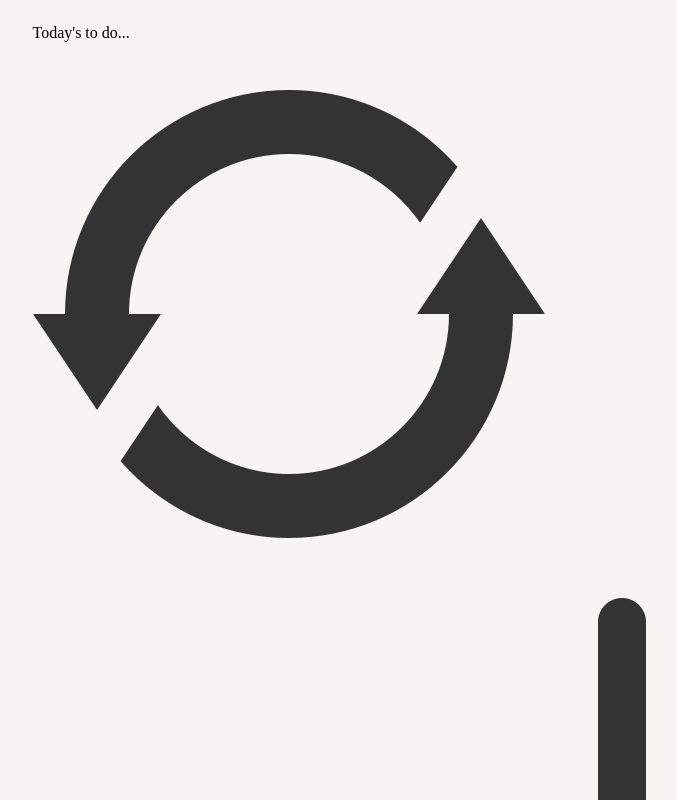
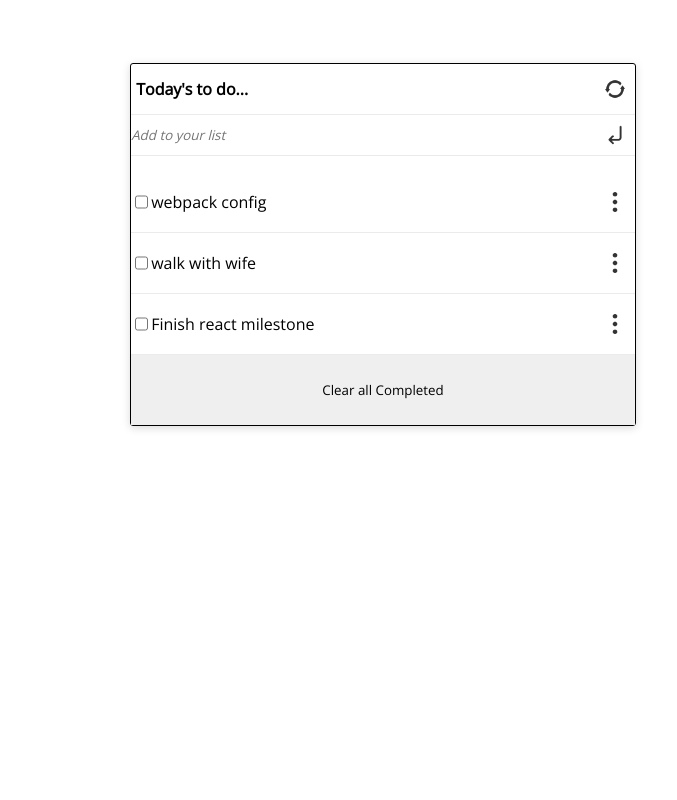
Before and after one commit to TemesgenA/my-list, a website built with webpack: page src/index.html in a window 1280 px wide. Shown: the top 800 px of the page, without its empty margins (257-934 px from the left). Built offline with nearby package versions, Linux system fonts and the light colour scheme.

Commit message:
update style.css

```diff
--- a/src/style.css
+++ b/src/style.css
@@ -1,125 +1,126 @@
-@import url('https://fonts.googleapis.com/css2?family=Source+Sans+Pro:wght@300;400&display=swap');
-
-body {
-  background-color: #f8f4f4;
-  display: flex;
-  justify-content: center;
+* {
+  font-family: 'open sans', sans-serif;
+  padding: 0;
 }
 
-.container {
-  width: 500px;
-  font-family: 'Source Sans Pro', sans-serif;
-  font-weight: 400;
-  display: flex;
-  flex-direction: column;
-  background: #eeecec;
-  border: 1px solid #928e8e;
-  box-shadow: #999797 5px 5px 5px;
-  border-radius: 4px;
-}
-
-header {
-  background-color: white;
-}
-
-.note {
-  color: red;
-  text-align: center;
-}
-
-.hidden {
-  display: none;
-}
-
-.task-group {
-  width: 100%;
-  display: flex;
-  justify-content: space-around;
-  align-items: center;
-  border: 1px solid #f8f4f4;
-}
-
-.header-list {
-  border-top: 2px solid #f8f4f4;
-}
-
-.arrow-left {
-  font-size: 10px;
-}
-
-.optionBtn {
-  width: 10%;
-  text-align: end;
-  cursor: move;
-}
-
-#input-task {
-  font-size: 17px;
-  border: 0;
-  outline: 0;
-  width: 100%;
-  padding: 10px;
-}
-
-.task-lister {
-  padding: 0;
-  margin: 0;
-  background-color: white;
-}
-
-.task-lister li {
+ul {
   list-style: none;
 }
 
-.task-list {
-  border-bottom: 2px solid #f8f4f4;
+.to-do-list-container {
+  display: flex;
+  flex-direction: column;
+  align-items: flex-start;
+  border: 1px;
+  border-style: solid;
+  border-radius: 3px;
+  margin-right: 30%;
+  margin-left: 30%;
+  box-shadow: 0 2px 8px rgb(0 0 0 / 15%);
+  margin-top: 5%;
 }
 
-.selected {
-  background: rgb(214, 214, 150);
+.title-container {
+  display: flex;
+  justify-content: space-between;
+  align-items: center;
+  width: 100%;
+  height: 50px;
+  border-bottom: 1px solid rgba(0, 0, 0, 0.08);
 }
 
-.task-div {
+.title {
+  display: flex;
   width: 100%;
+  align-items: flex-start;
+  margin-left: 5px;
+  font-weight: bold;
+}
+
+.refresh {
+  width: 20px;
+  height: 20px;
+  cursor: pointer;
+  margin-right: 10px;
+}
+
+.to-do-list-ul {
+  width: 100%;
+  margin-bottom: 0;
+}
+
+.li-div {
+  display: flex;
+  flex-direction: row;
+}
+
+.to-do-item {
+  list-style: none;
   display: flex;
   align-items: center;
+  justify-content: space-between;
+  height: 60px;
+  width: 100%;
+  border-bottom: 1px solid rgba(0, 0, 0, 0.08);
 }
 
-.label {
-  width: 90%;
-  float: right;
-  padding: 10px;
-  outline: 0;
+.to-do-item:hover {
+  background-color: #faf441;
 }
 
-.task-list-item {
-  padding: 2px 15px 0 15px;
+.img-div {
+  display: flex;
+  align-items: flex-start;
+}
+
+.li-img {
+  width: 20px;
+  height: 20px;
+  cursor: pointer;
+  margin-right: 10px;
+}
+
+.form-container {
   display: flex;
   flex-direction: row;
   justify-content: space-between;
   align-items: center;
+  width: 100%;
+  border-bottom: 1px solid rgba(0, 0, 0, 0.08);
 }
 
-.task-items-item {
-  display: flex;
-  padding: 2px 10px;
+.add-item {
+  width: 100%;
+  height: 40px;
+  overflow: hidden;
+  border: none;
+  font-style: italic;
+  border-top: none;
+  border-left: none;
+  border-right: none;
+  padding: 0;
 }
 
-.line-through {
-  text-decoration: line-through;
+.arrow {
+  width: 20px;
+  height: 20px;
+  cursor: pointer;
+  margin-right: 10px;
 }
 
-.clear {
-  padding: 20px;
-  align-self: center;
+.remove-button {
+  border: none;
+  width: 100%;
+  height: 70px;
+  padding: 0;
+  margin: 0;
 }
 
-#clear-btn {
-  text-decoration: none;
-  color: black;
+.remove-button:hover {
+  transform: scale(1.05);
 }
 
-#clear-btn:hover {
-  color: blue;
-  text-decoration: underline;
+.remove-button:active {
+  box-shadow: 0 5px #666;
+  transform: translateY(4px);
 }
```
